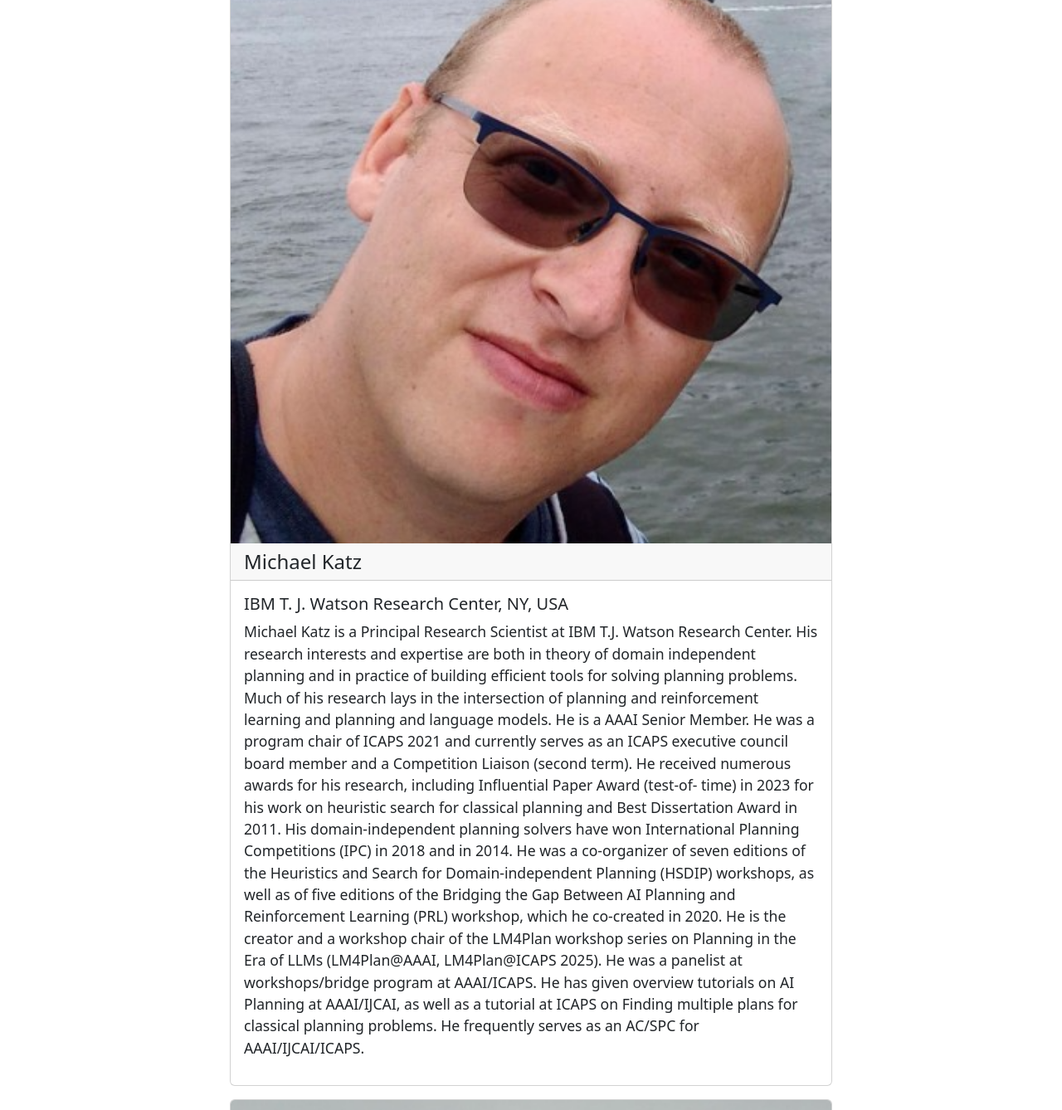
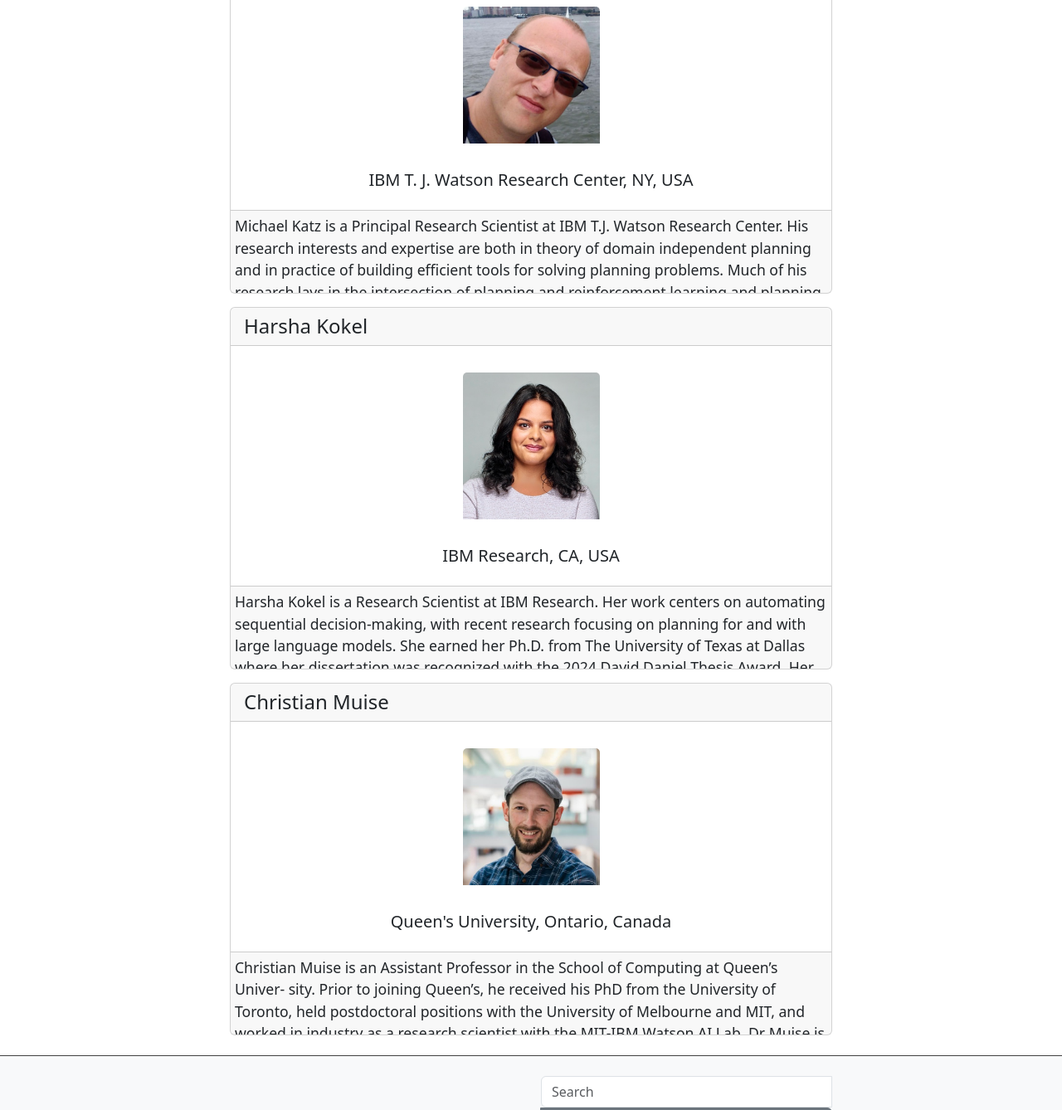
Before and after one commit to planning-llm-era/planning-llm-era.github.io, a Jekyll site: the page built from content/0-speakers.md, in a window 1280 px wide and 1400 px high, scrolled down 370 px, cut to the strip 0-1338 px from the top of the window. Shown: the whole strip at 83% size. Built offline with Jekyll 4.4.1, drawn with Linux system fonts in a browser that asks for light colours; some of the changed text lies outside the part shown.

Commit message:
adding panelists

```diff
--- a/_config.yml
+++ b/_config.yml
@@ -33,7 +33,7 @@ author: Michael Katz, Harsha Kokel, and Christian Muise
 # year or date published
 pub_year: 2025
 # location of code, the full url to your github repository
-# source-code: https://github.com/evanwill/workshop-template-b
+source-code: https://github.com/planning-llm-era/planning-llm-era.github.io
 
 ##########
 # URL VARIABLES [optional!!]
--- /dev/null
+++ b/_includes/speaker.html
@@ -0,0 +1,32 @@
+{% comment %}
+
+    Bootstrap Card, https://getbootstrap.com/docs/5.1/components/card/
+
+    e.g. --> {% include card.html text="Some interesting text" header="Example card" %}
+
+    Options:
+    - "text" = main card text, can use markdown formatting. Use a Liquid capture to add more complex content.
+    - "header" = card header text (in bar above card content)
+    - "title" = card title text inside card content area
+    - "img" = give filename of image in your "images" folder, will create a card cap image
+    - "alt" = alt text for image
+    - "width" = will use responsive sizing to set the % size on desktop (will be 100% on mobile), choose from "25", "50", "75", or "100"
+    - "centered" = give "true" to add mx-auto class on the card to center it
+    - "extra-class" = any other class you want to add to the card (just be careful!), e.g. "border-info", "h-100"
+
+{%- endcomment -%}
+<div class="card mb-3{% if include.width %} feature-w-{{ include.width }}{% endif %}{% if include.centered %} mx-auto{% endif %}{% if include.extra-class %} {{ include.extra-class }}{% endif %}">
+{% if include.header %}<div class="h4 card-header">{{ include.header }}</div>{% endif %}
+<div class="card-body text-center">
+{% if include.img %}
+<figure class="figure d-block text-center p-3">
+<img class="card-img-top" src="{{ '/images/' | append: include.img | relative_url }}" style="width:25%" alt="{{ include.alt | default: 'Card image' }}">
+</figure>{% endif %}
+{% if include.title %}<h5 class="card-title">{{ include.title }}</h5>{% endif %}
+</div>
+{% if include.text %}
+<div class="card-footer" style="max-height: 100px; min-height: 48px; overflow: scroll; background: ; padding: 5px;">
+{{ include.text | markdownify }}
+</div>
+{% endif %}
+</div>
--- a/_includes/template/footer.html
+++ b/_includes/template/footer.html
@@ -1,11 +1,11 @@
 <footer class="site-footer bg-light mt-auto">
   <div class="container">
     <nav class="mt-3 mb-4">
-      <ul class="nav nav-pills nav-fill">
+      <!-- <ul class="nav nav-pills nav-fill">
         {% for section in site.html_pages %}{% if section.nav %}
         <li class="nav-item"><a class="nav-link h3{% if page.url == section.url %} active{% endif %}" href="{{ section.url | relative_url }}">{% if section.nav == true %}{{ section.title }}{% else %}{{ section.nav }}{% endif %}</a></li>
         {% endif %}{% endfor %}
-      </ul>
+      </ul> -->
     </nav>
     <div class="row align-items-center pb-5">
         <div id="footer-title" class="col-md">
--- a/content/0-speakers.md
+++ b/content/0-speakers.md
@@ -15,17 +15,20 @@ as an ICAPS executive council board member and a Competition Liaison (second ter
 He received numerous awards for his research, including Influential Paper Award (test-of-
 time) in 2023 for his work on heuristic search for classical planning and Best Dissertation
 Award in 2011. His domain-independent planning solvers have won International Planning
-Competitions (IPC) in 2018 and in 2014. He was a co-organizer of seven editions of the
+Competitions (IPC) in 2018 and in 2014.
+
+He was a co-organizer of seven editions of the
 Heuristics and Search for Domain-independent Planning (HSDIP) workshops, as well as of
 five editions of the Bridging the Gap Between AI Planning and Reinforcement Learning
-(PRL) workshop, which he co-created in 2020. He is the creator and a workshop chair
+(PRL) workshop, which he co-created in 2020.
+He is the creator and a workshop chair
 of the LM4Plan workshop series on Planning in the Era of LLMs (LM4Plan@AAAI,
 LM4Plan@ICAPS 2025). He was a panelist at workshops/bridge program at AAAI/ICAPS.
 He has given overview tutorials on AI Planning at AAAI/IJCAI, as well as a tutorial at
 ICAPS on Finding multiple plans for classical planning problems. He frequently serves as
 an AC/SPC for AAAI/IJCAI/ICAPS.
 {% endcapture %}
-{% include card.html text=mk header="Michael Katz" title="IBM T. J. Watson Research Center, NY, USA" img="michael.png" %}
+{% include speaker.html text=mk header="Michael Katz" title="IBM T. J. Watson Research Center, NY, USA" img="michael.png" %}
 
 
 {% capture hk %}
@@ -34,6 +37,8 @@ sequential decision-making, with recent research focusing on planning for and wi
 language models. She earned her Ph.D. from The University of Texas at Dallas where her
 dissertation was recognized with the 2024 David Daniel Thesis Award. Her research has
 appeared in venues such as AAAI, NeurIPS, IJCAI, ICAPS, and ACS.
+
+
 Harsha is serving as an Area Chair for NeurIPS 2025 and has been an active reviewer for
 numerous journals, conferences, and workshops, including AAAI, IJCAI, NeurIPS, SDM,
 and DMKD. From 2020 to 2023, she was an Assistant Electronic Publishing Editor for JAIR.
@@ -43,7 +48,7 @@ Bridge Program at AAAI to foster collaboration between the NLP, Planning, and Ro
 communities. At this bridge she gave a tutorial on Benchmarks for Planning in Natural
 Language.
 {% endcapture %}
-{% include card.html text=hk header="Harsha Kokel" title="IBM Research, CA, USA" img="harsha.png" %}
+{% include speaker.html text=hk header="Harsha Kokel" title="IBM Research, CA, USA" img="harsha.png" %}
 
 
 {% capture cm %}
@@ -58,6 +63,7 @@ ICAPS Influential Paper Award (test-of-time) for his work on non-deterministic p
 which remains the state-of-the-art approach for solving planning problems with uncertainty.
 He has also been recognized with several teaching awards, including the Howard Staveley
 Teaching Award and the Queen’s University Principal’s Educational Technology Award.
+
 Dr Muise is a member of the Ingenuity Labs at Queen’s University, an active Scotiabank
 Scholar with the Scotiabank Centre for Customer Analytics, academic co-director of the
 Master’s in Digital Product Management, and a Faculty Affiliate with the Vector Institute for
@@ -66,4 +72,4 @@ Automated Planning and Scheduling (ICAPS), he was elected to serve on the counci
 ICAPS organization. Dr Muise also serves as an Editorial Board Member of the Artificial
 Intelligence Journal (AIJ).
 {% endcapture %}
-{% include card.html text=hk header="Christian Muise" title="Queen's University, Ontario, Canada" img="christian.jpeg" %}
+{% include speaker.html text=cm header="Christian Muise" title="Queen's University, Ontario, Canada" img="christian.jpeg" %}
```
Also changed, not shown: index.md (+24 -2 lines), images/noam.jpg (added), images/rao.png (added), images/sergey.jpeg (added).
